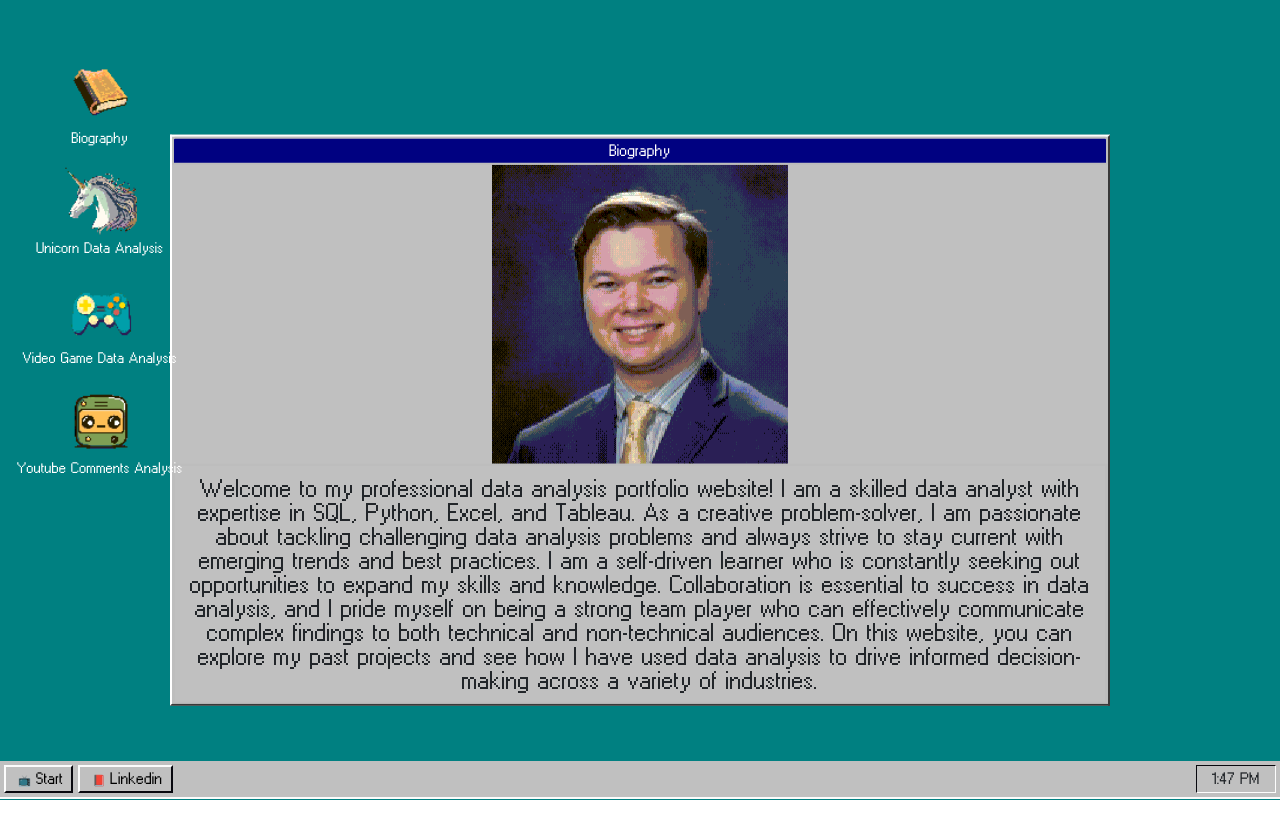
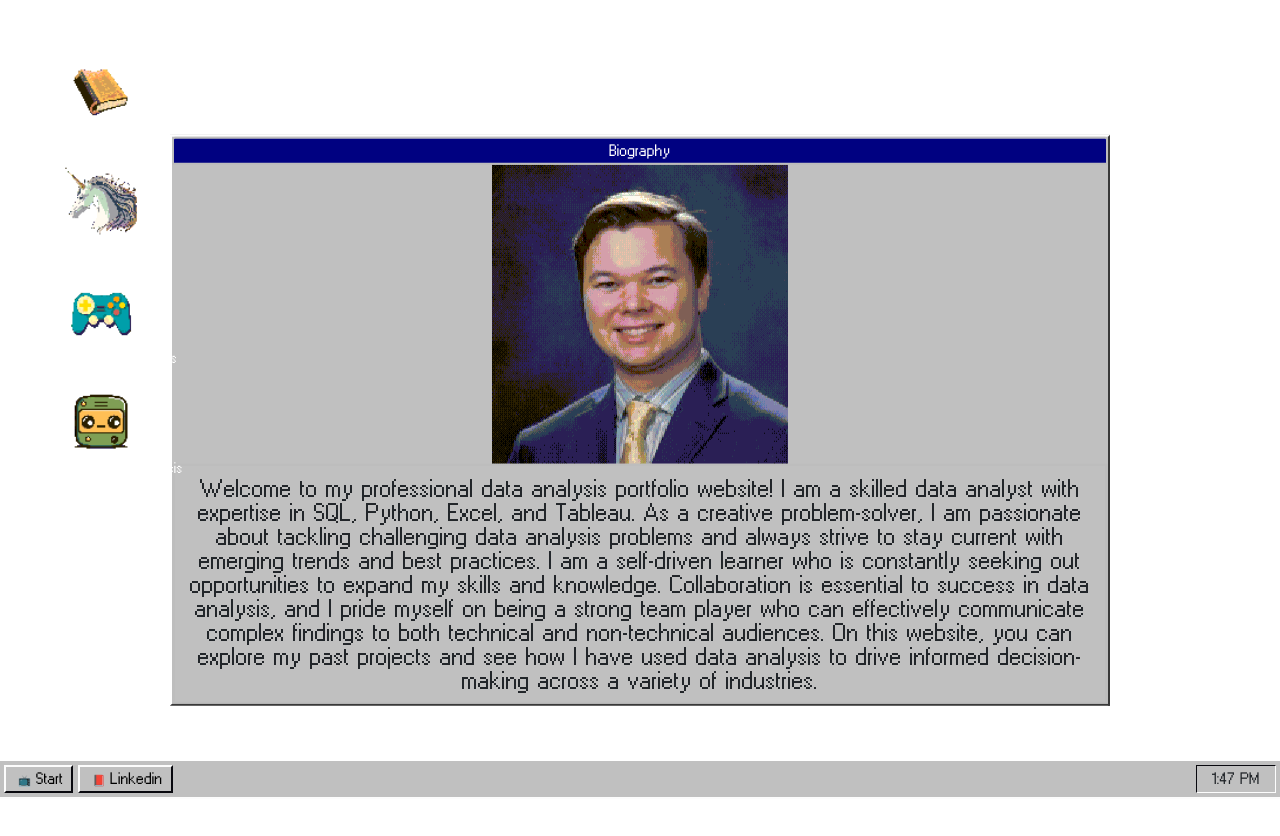
Before and after one commit to NolanNehring/Website, a website: page Bio.html in a window 1280 px wide. After the commit the page ends 800 px from the top, so only its background shows below. Drawn offline with nearby package versions, Linux system fonts and the light colour scheme.

Commit message:
Update Bio.html

```diff
--- a/Bio.html
+++ b/Bio.html
@@ -23,7 +23,7 @@
 
 <body>
 <main>
-<section class="min-vh-100 d-flex align-items-center bg-secondary">
+<section>
   <div class="clickable-box">
     <a href="Bio.html"><img src="img/pic08.png"></a>
     <p>Biography</p>
```
